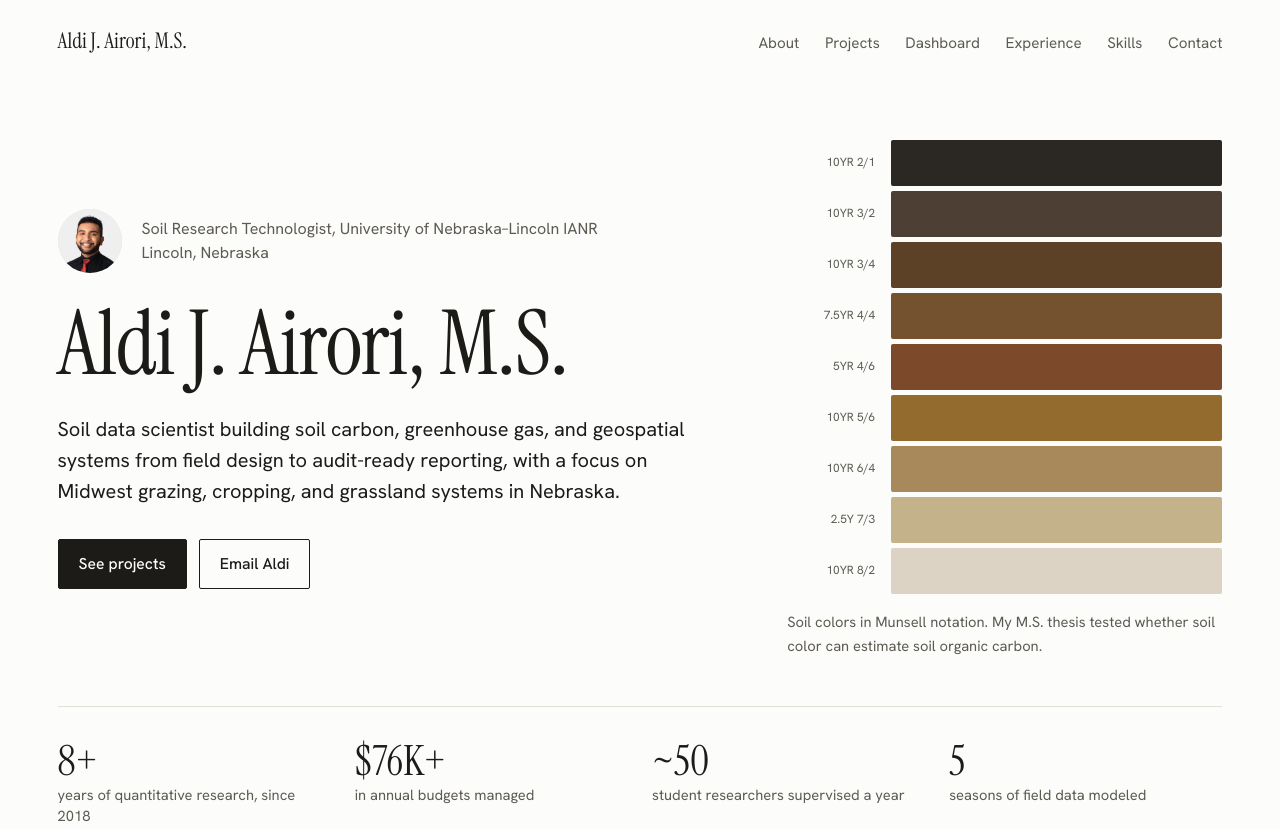
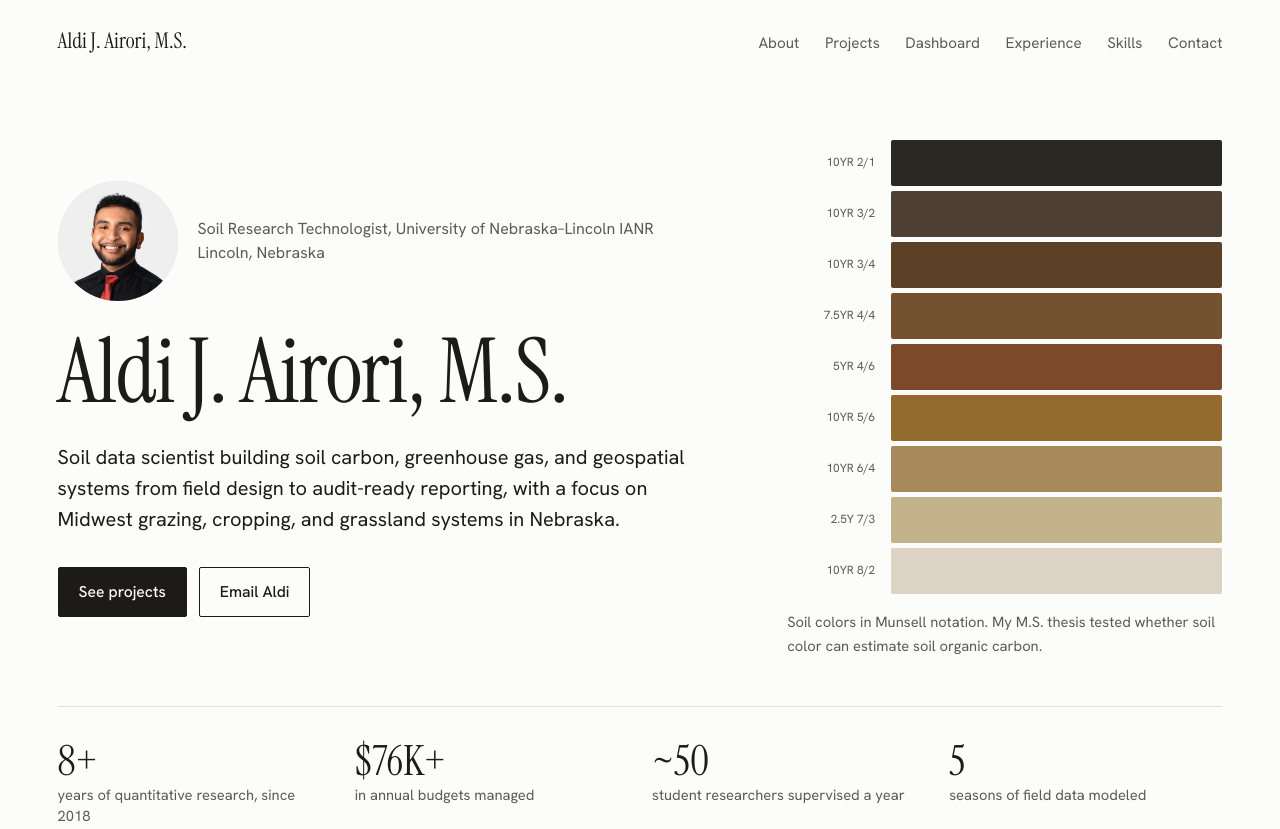
Before and after one commit to aairori2/aairori2.github.io, a plain HTML site: page index.html in a window 1280 px wide. Shown: the top 829 px of the page. Drawn offline with Linux system fonts and the light colour scheme.

Commit message:
Increase avatar size in hero section

```diff
--- a/index.html
+++ b/index.html
@@ -62,7 +62,7 @@
     /* Hero */
     .hero { padding: 3.5rem 0 3rem; }
     .hero-top { display: flex; align-items: center; gap: 1.25rem; margin-bottom: 1.75rem; }
-    .avatar { width: 64px; height: 64px; border-radius: 50%; object-fit: cover; object-position: center top; background: var(--rule); flex: none; }
+    .avatar { width: 120px; height: 120px; border-radius: 50%; object-fit: cover; object-position: center top; background: var(--rule); flex: none; }
     .role { color: var(--muted); font-size: 1rem; line-height: 1.5; }
     h1 { font-family: var(--serif); font-weight: 400; font-size: clamp(3rem, 7vw, 5.8rem); line-height: .95; letter-spacing: -0.015em; margin-bottom: 1.75rem; }
     .lede { font-size: 1.25rem; line-height: 1.55; max-width: 36em; margin-bottom: 2rem; }
```
